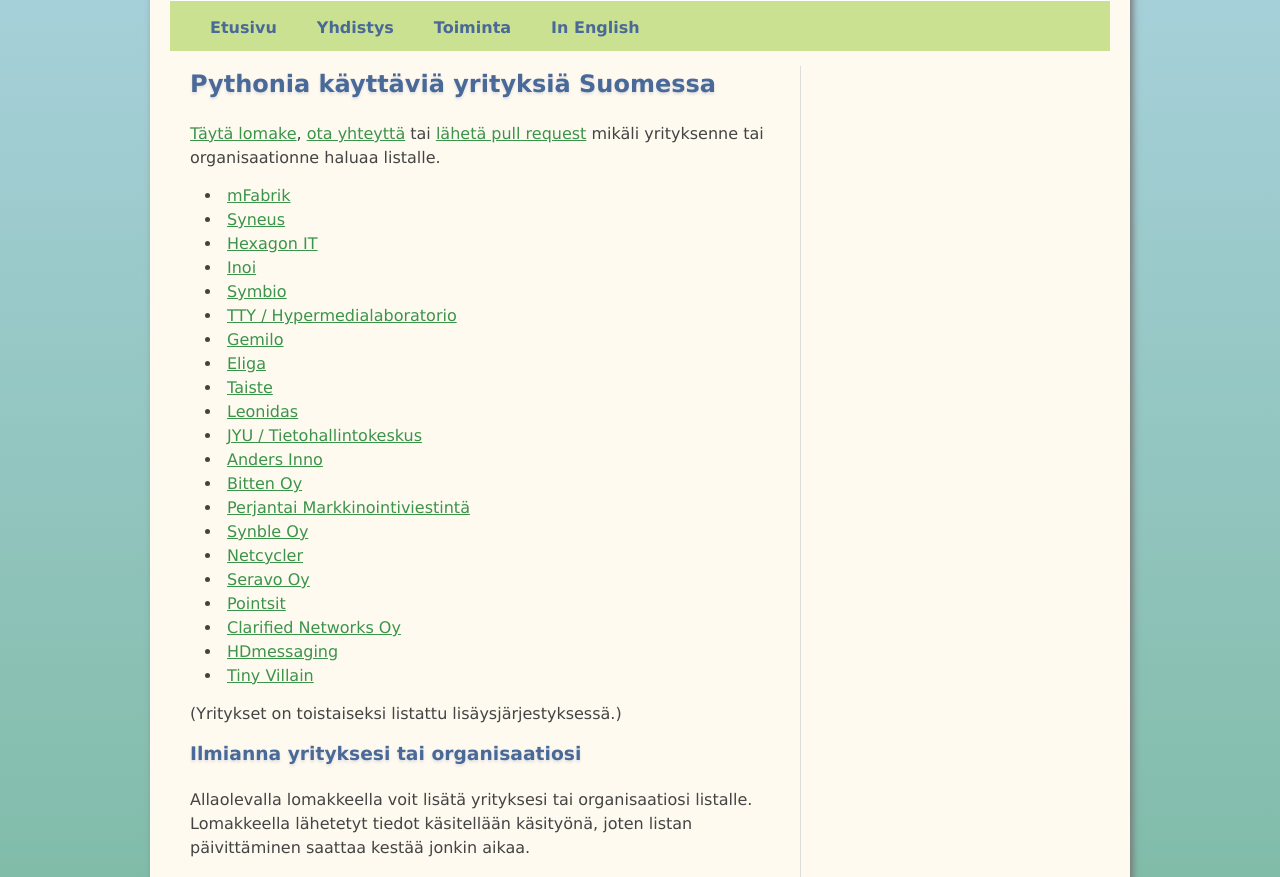
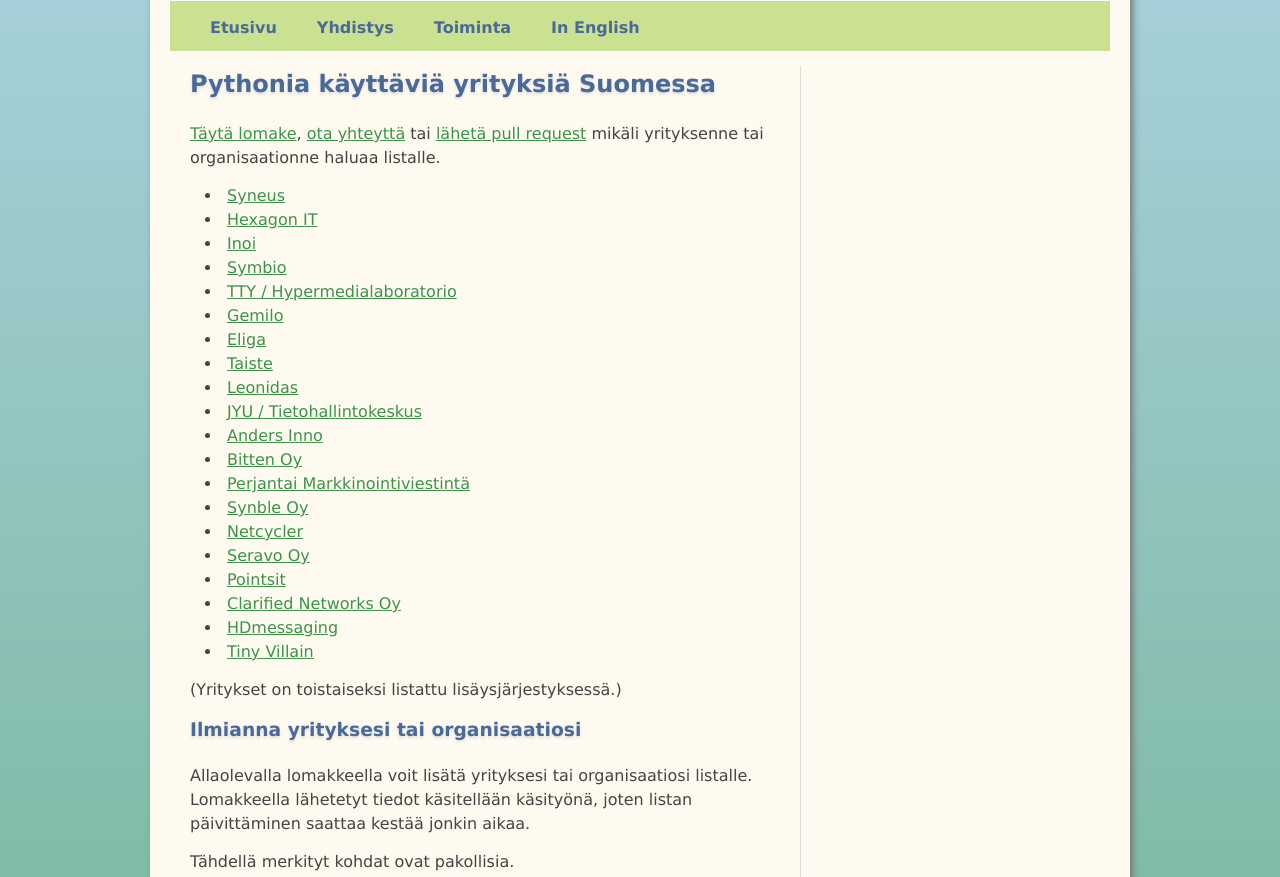
Before and after one commit to python-finland/python.fi, a Python web app: template src/templates/toiminta/yritykset.html in a window 1280 px wide. Shown: the part 310-1187 px from the top of the page. Run offline with Jinja, Linux system fonts and the light colour scheme; the template is opened without the code that fills it, so the values that code supplies are empty; some libraries are stand-ins or nearby versions.

Commit message:
Removed mFabrik from the list

```diff
--- a/src/templates/toiminta/yritykset.html
+++ b/src/templates/toiminta/yritykset.html
@@ -18,9 +18,6 @@
 
   <p>
     <ul>
-      <li>
-        <a href="http://mfabrik.com">mFabrik</a>
-      </li>
 
       <li>
         <a href="http://www.syneus.fi">Syneus</a>
```
